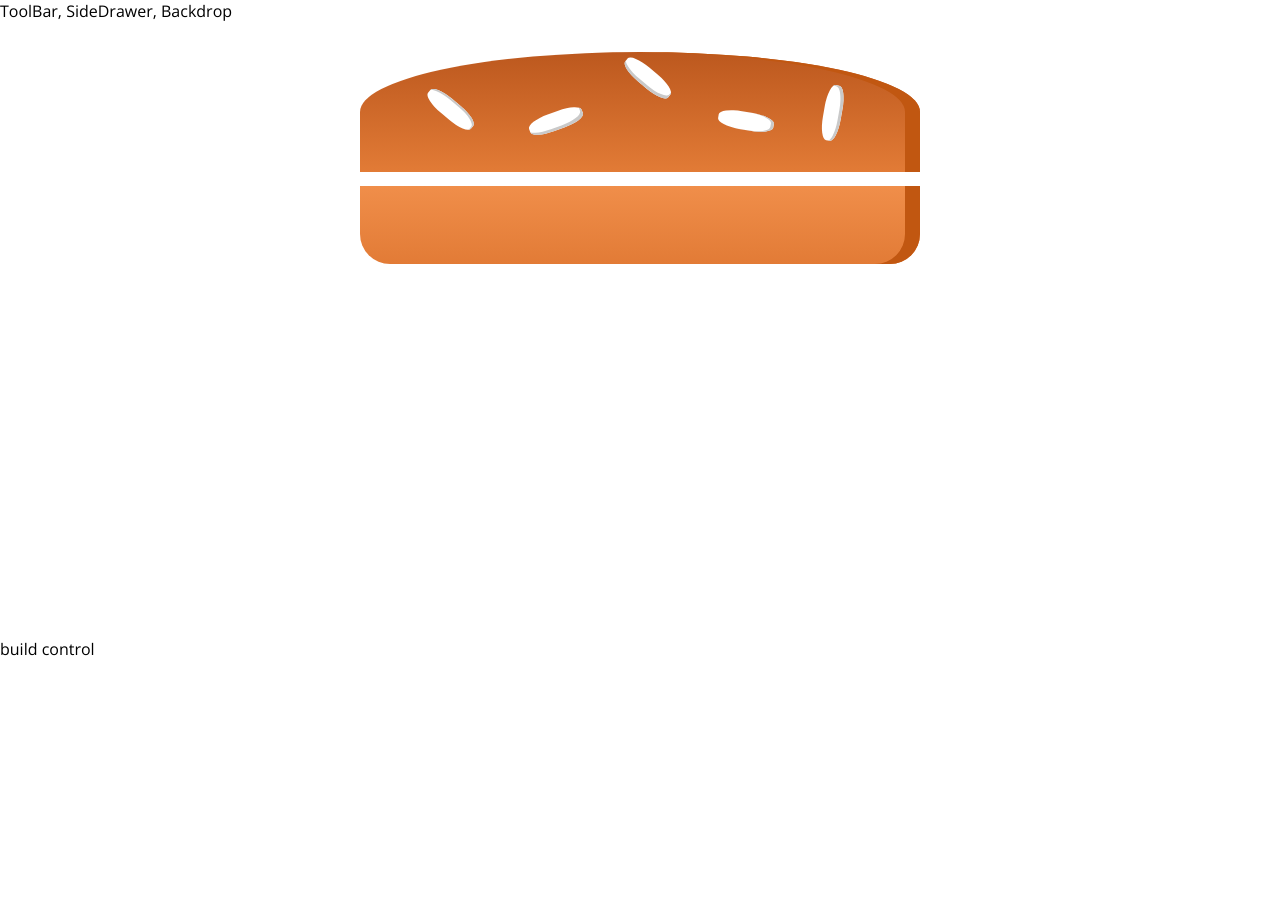
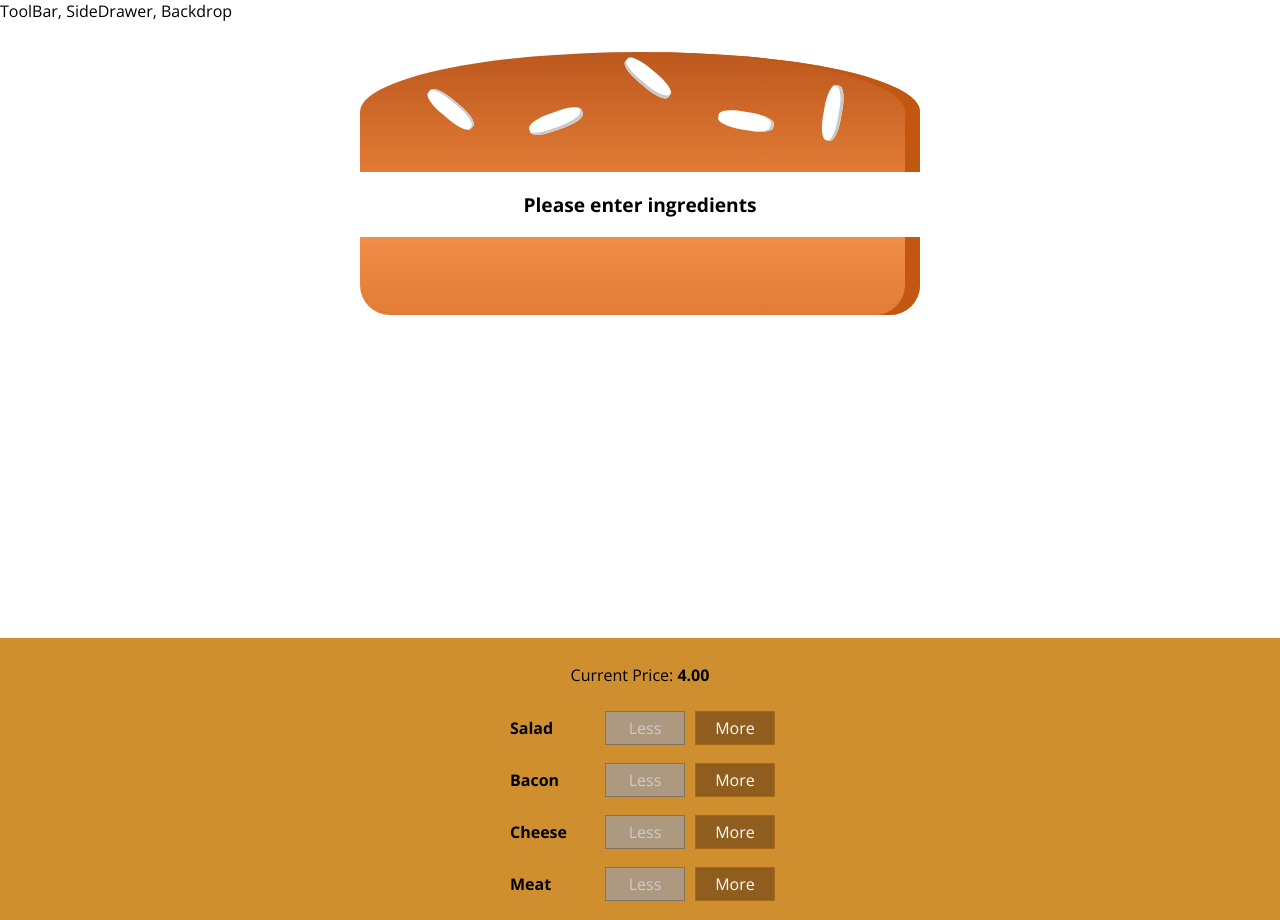
Before and after one commit to fayssalaitb/burgerv2, a React (Create React App) app: page / in a window 1280 px wide. Before the commit the page ends 800 px from the top, so only its background shows below. Built offline with nearby package versions, Linux system fonts and the light colour scheme.

Commit message:
create the controls and connect the buttons and next will work on the modal

```diff
--- /dev/null
+++ b/src/components/Burger/BuildControls/BuildControl/BuildControl.js
@@ -0,0 +1,23 @@
+import React from "react";
+
+import classes from "./BuildControl.module.css";
+
+const BuildControl = props => {
+  return (
+    <div className={classes.BuildControl}>
+      <div className={classes.Label}>{props.label}</div>
+      <button
+        className={classes.Less}
+        onClick={props.removed}
+        disabled={props.disabled}
+      >
+        Less
+      </button>
+      <button className={classes.More} onClick={props.added}>
+        More
+      </button>
+    </div>
+  );
+};
+
+export default BuildControl;
--- /dev/null
+++ b/src/components/Burger/BuildControls/BuildControl/BuildControl.module.css
@@ -0,0 +1,58 @@
+.BuildControl {
+  display: flex;
+  justify-content: space-between;
+  align-items: center;
+  margin: 5px 0;
+}
+
+.BuildControl button {
+  display: block;
+  font: inherit;
+  padding: 5px;
+  margin: 0 5px;
+  width: 80px;
+  border: 1px solid #aa6817;
+  cursor: pointer;
+  outline: none;
+}
+
+.BuildControl button:disabled {
+  background-color: #ac9980;
+  border: 1px solid #7e7365;
+  color: #ccc;
+  cursor: default;
+}
+
+.BuildControl button:hover:disabled {
+  background-color: #ac9980;
+  color: #ccc;
+  cursor: not-allowed;
+}
+
+.Label {
+  padding: 10px;
+  font-weight: bold;
+  width: 80px;
+}
+
+.BuildControl .Less {
+  background-color: #d39952;
+  color: white;
+}
+
+.BuildControl .More {
+  background-color: #8f5e1e;
+  color: white;
+}
+
+.BuildControl .Less:hover,
+.BuildControl .Less:active {
+  background-color: #daa972;
+  color: white;
+}
+
+.BuildControl .More:hover,
+.BuildControl .More:active {
+  background-color: #99703f;
+  color: white;
+}
--- /dev/null
+++ b/src/components/Burger/BuildControls/BuildControls.js
@@ -0,0 +1,49 @@
+import React from "react";
+
+import BuildControl from "./BuildControl/BuildControl";
+import classes from "./BuildControls.module.css";
+
+const controls = [
+  { label: "Salad", type: "salad" },
+  { label: "Bacon", type: "bacon" },
+  { label: "Cheese", type: "cheese" },
+  { label: "Meat", type: "meat" }
+];
+
+const BuildControls = props => {
+  return (
+    <div className={classes.BuildControls}>
+      <p>
+        Current Price: <strong>{props.price.toFixed(2)}</strong>
+      </p>
+      {controls.map(ctrl => {
+        return (
+          <BuildControl
+            key={ctrl.label}
+            label={ctrl.label}
+            added={() => props.ingredientAdded(ctrl.type)}
+            removed={() => props.ingredientRemoved(ctrl.type)}
+            disabled={props.disabled[ctrl.type]}
+          />
+        );
+      })}
+    </div>
+  );
+};
+
+export default BuildControls;
+
+// fix this logic
+
+// import React from "react";
+
+// import BuildControl from "./BuildControl/BuildControl";
+
+// const BuildControls = props => {
+//   const controls = Object.keys(props.ingredients).map(control => {
+//     return <BuildControl key={control} label={control} />;
+//   });
+//   return { controls };
+// };
+
+// export default BuildControls;
--- /dev/null
+++ b/src/components/Burger/BuildControls/BuildControls.module.css
@@ -0,0 +1,10 @@
+.BuildControls {
+  width: 100%;
+  background-color: #cf8f2e;
+  display: flex;
+  flex-flow: column;
+  align-items: center;
+  box-shadow: 0 2px 1px #ccc;
+  margin: auto;
+  padding: 10px 0;
+}
--- a/src/components/Burger/Burger.js
+++ b/src/components/Burger/Burger.js
@@ -4,9 +4,23 @@
 import BurgerIngredient from "./BurgerIngredient/BurgerIngredient";
 
 const Burger = props => {
+  let transformedIngredients = Object.keys(props.ingredients)
+    .map(igKey => {
+      return [...Array(props.ingredients[igKey])].map((_, i) => {
+        return <BurgerIngredient key={igKey + i} type={igKey} />;
+      });
+    })
+    .reduce((arr, el) => {
+      return arr.concat(el);
+    }, []);
+  if (transformedIngredients.length === 0) {
+    transformedIngredients = <p>Please enter ingredients</p>;
+  }
+  console.log(transformedIngredients);
   return (
     <div className={classes.Burger}>
       <BurgerIngredient type="bread-top" />
+      {transformedIngredients}
       <BurgerIngredient type="bread-bottom" />
     </div>
   );
--- a/src/components/Burger/Burger.module.css
+++ b/src/components/Burger/Burger.module.css
@@ -2,6 +2,7 @@
   width: 100%;
   margin: auto;
   height: 250px;
+  /* it gives some weird border that i should fix */
   overflow: scroll;
   text-align: center;
   font-weight: bold;
--- a/src/containers/BurgerBuilder/BurgerBuilder.js
+++ b/src/containers/BurgerBuilder/BurgerBuilder.js
@@ -2,15 +2,70 @@
 
 import Aux from "../../hoc/aux";
 import Burger from "../../components/Burger/Burger";
+import BuildControls from "../../components/Burger/BuildControls/BuildControls";
+
+const INGREDIENT_PRICE = {
+  salad: 0.5,
+  cheese: 0.4,
+  meat: 1.3,
+  bacon: 0.7
+};
 
 class BurgerBuilder extends Component {
-  state = {};
+  state = {
+    ingredients: {
+      meat: 0,
+      salad: 0,
+      bacon: 0,
+      cheese: 0
+    },
+
+    totalPrice: 4
+  };
+
+  addIngredientHandler = type => {
+    const oldCount = this.state.ingredients[type];
+    const updatedCount = oldCount + 1;
+    const updatedIngredients = {
+      ...this.state.ingredients
+    };
+    updatedIngredients[type] = updatedCount;
+    const oldPrice = this.state.totalPrice;
+    const newPrice = oldPrice + INGREDIENT_PRICE[type];
+
+    this.setState({ ingredients: updatedIngredients, totalPrice: newPrice });
+  };
+
+  removeIngredientHandler = type => {
+    const oldCount = this.state.ingredients[type];
+    if (oldCount <= 0) {
+      return;
+    }
+    const updatedCount = oldCount - 1;
+    const updatedIngredients = {
+      ...this.state.ingredients
+    };
+    updatedIngredients[type] = updatedCount;
+    const oldPrice = this.state.totalPrice;
+    const newPrice = oldPrice - INGREDIENT_PRICE[type];
+
+    this.setState({ ingredients: updatedIngredients, totalPrice: newPrice });
+  };
 
   render() {
+    const disabledInfo = { ...this.state.ingredients };
+    for (let key in disabledInfo) {
+      disabledInfo[key] = disabledInfo[key] <= 0;
+    }
     return (
       <Aux>
-        <Burger />
-        <div>build control</div>
+        <Burger ingredients={this.state.ingredients} />
+        <BuildControls
+          ingredientAdded={this.addIngredientHandler}
+          ingredientRemoved={this.removeIngredientHandler}
+          disabled={disabledInfo}
+          price={this.state.totalPrice}
+        />
       </Aux>
     );
   }
```
